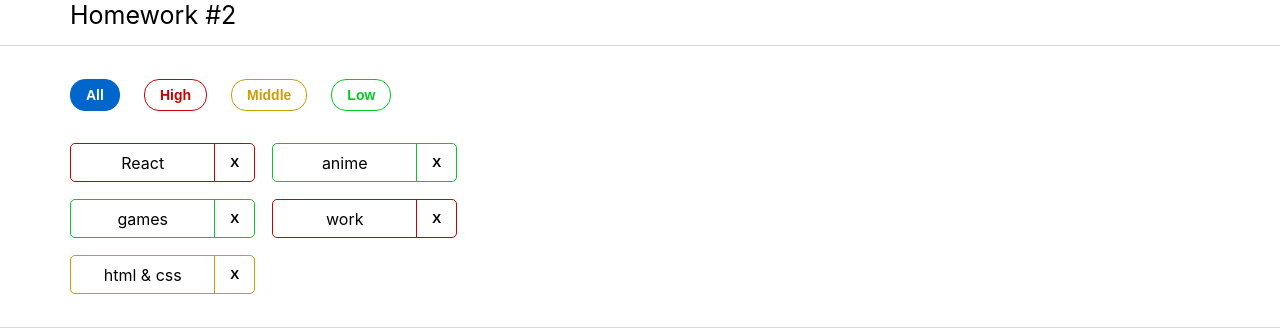
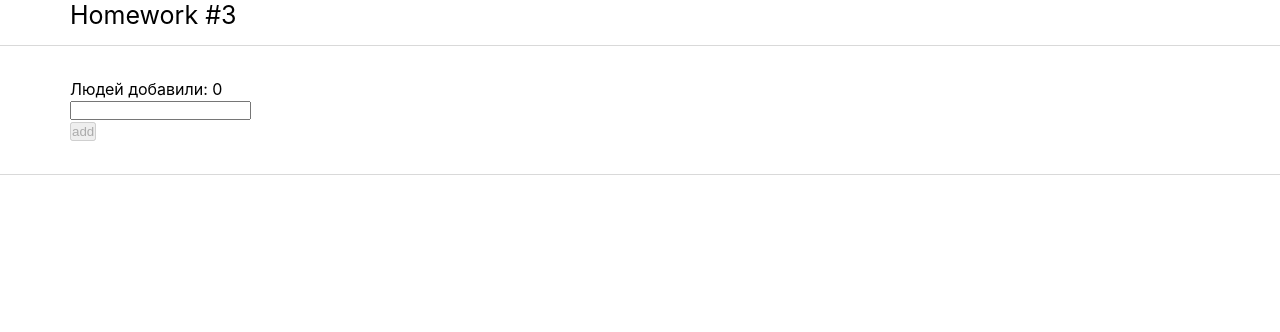
Before and after one commit to Mag408/HWS2-Master, a React (Create React App) app: page / in a window 1280 px wide. Shown: the top 332 px of the page. Built offline with nearby package versions, Linux system fonts and the light colour scheme.

Commit message:
finish 3 hw

```diff
--- a/src/s1-main/App.tsx
+++ b/src/s1-main/App.tsx
@@ -2,14 +2,15 @@
 import s from "./App.module.css";
 import HW1 from "../s2-homeworks/hw01/HW1";
 import HW2 from "../s2-homeworks/hw02/HW2";
+import HW3 from "../s2-homeworks/hw03/HW3";
 
 function App() {
   return (
     <div className={s.App}>
-      {/* <HW1/> */}
+      {/* <HW1 /> */}
       {/*раскомментировать по ходу выполнения*/}
-      <HW2 />
-      {/*<HW3/>*/}
+      {/* <HW2 /> */}
+      <HW3 />
       {/*<HW4/>*/}
 
       {/*при выполнении дз 5 и более - закомментировать здесь дз 1-4, так как они есть внутри дз 5*/}
--- a/src/s2-homeworks/hw03/Greeting.module.css
+++ b/src/s2-homeworks/hw03/Greeting.module.css
@@ -14,6 +14,7 @@
 }
 
 .errorInput {
+  border: 1px solid red;
 }
 
 .button {
--- a/src/s2-homeworks/hw03/Greeting.tsx
+++ b/src/s2-homeworks/hw03/Greeting.tsx
@@ -1,16 +1,16 @@
-import React, {ChangeEvent, KeyboardEvent} from 'react'
-import s from './Greeting.module.css'
+import React, { ChangeEvent, KeyboardEvent } from "react";
+import s from "./Greeting.module.css";
 
 type GreetingPropsType = {
-    name: any // need to fix any
-    setNameCallback: any // need to fix any
-    addUser: any // need to fix any
-    onBlur: any // need to fix any
-    onEnter: any // need to fix any
-    error: any // need to fix any
-    totalUsers: any // need to fix any
-    lastUserName?: any // need to fix any
-}
+  name: string; // need to fix any
+  setNameCallback: (e: ChangeEvent<HTMLInputElement>) => void; // need to fix any
+  addUser: () => void; // need to fix any
+  onBlur: () => void; // need to fix any
+  onEnter: (e: any) => void; // need to fix any
+  error: boolean; // need to fix any
+  totalUsers: number; // need to fix any
+  lastUserName?: string; // need to fix any
+};
 
 // презентационная компонента (для верстальщика)
 const Greeting: React.FC<GreetingPropsType> = (
@@ -25,34 +25,32 @@
     lastUserName,
   } // деструктуризация пропсов
 ) => {
-    const inputClass = s.errorInput // need to fix with (?:)
+  const inputClass = error ? s.errorInput : ""; // need to fix with (?:)
 
   return (
-        <div id={'hw3-form'} className={s.greetingForm}>
+    <div id={"hw3-form"} className={s.greetingForm}>
       <div className={s.text}>
-                {'Людей добавили: '}
-                <span id={'hw3-users-total'}>
-                    {totalUsers}
-                </span>
+        {"Людей добавили: "}
+        <span id={"hw3-users-total"}>{totalUsers}</span>
       </div>
 
       <div className={s.inputAndButtonContainer}>
         <div>
           <input
-                        id={'hw3-input'}
+            id={"hw3-input"}
             value={name}
-                        onChange={setNameCallback}
+            onChange={(e) => setNameCallback(e)}
             className={inputClass}
             onKeyDown={onEnter}
             onBlur={onBlur}
           />
-                    <div id={'hw3-error'} className={s.error}>
+          <div id={"hw3-error"} className={s.error}>
             {error}
           </div>
         </div>
 
         <button
-                    id={'hw3-button'}
+          id={"hw3-button"}
           onClick={addUser}
           className={s.button}
           disabled={!name.trim()}
@@ -63,11 +61,11 @@
 
       {lastUserName && (
         <div className={s.greeting}>
-                    Привет <span id={'hw3-last-user'}>{lastUserName}</span>!
+          Привет <span id={"hw3-last-user"}>{lastUserName}</span>!
         </div>
       )}
     </div>
-    )
-}
+  );
+};
 
-export default Greeting
+export default Greeting;
--- a/src/s2-homeworks/hw03/GreetingContainer.tsx
+++ b/src/s2-homeworks/hw03/GreetingContainer.tsx
@@ -1,21 +1,46 @@
-import React, { ChangeEvent, KeyboardEvent, useState } from 'react'
-import Greeting from './Greeting'
-import { UserType } from './HW3'
+import React, { ChangeEvent, KeyboardEvent, useState } from "react";
+import Greeting from "./Greeting";
+import { UserType } from "./HW3";
 
 type GreetingContainerPropsType = {
-    users: any // need to fix any
-    addUserCallback: any // need to fix any
+  users: UserType[]; // need to fix any
+  addUserCallback: (name: string) => void; // need to fix any
+};
+
+export const pureAddUser = (
+  name: string,
+  setError: Function,
+  setName: Function,
+  addUserCallback: (name: string) => void
+) => {
+  if (name !== "") {
+    addUserCallback(name);
+    setError(false);
+    setName("");
+  } else {
+    setError(true);
   }
+  // если имя пустое - показать ошибку, иначе - добавить юзера и очистить инпут
+};
 
-export const pureAddUser = (name: any, setError: any, setName: any, addUserCallback: any) => {
-    // если имя пустое - показать ошибку, иначе - добавить юзера и очистить инпут
+export const pureOnBlur = (name: string, setError: Function) => {
+  if (name === "") {
+    setError(true);
+  } else {
+    setError(false);
   }
+  // если имя пустое - показать ошибку
+};
 
-export const pureOnBlur = (name: any, setError: any) => { // если имя пустое - показать ошибку
+export const pureOnEnter = (
+  e: React.KeyboardEvent<HTMLInputElement>,
+  addUser: () => void
+) => {
+  if (e.key === "Enter") {
+    addUser();
   }
-
-export const pureOnEnter = (e: any, addUser: any) => { // если нажата кнопка Enter - добавить
-}
+  // если нажата кнопка Enter - добавить
+};
 
 // более простой и понятный для новичков
 // function GreetingContainer(props: GreetingPropsType) {
@@ -26,28 +51,30 @@
   addUserCallback,
 }) => {
   // деструктуризация пропсов
-    const [name, setName] = useState<any>('') // need to fix any
-    const [error, setError] = useState<any>('') // need to fix any
+  const [name, setName] = useState<string>(""); // need to fix any
+  const [error, setError] = useState<boolean>(false); // need to fix any
 
-    const setNameCallback = (e: any) => { // need to fix any
-        setName('some name') // need to fix
+  const setNameCallback = (e: ChangeEvent<HTMLInputElement>) => {
+    // need to fix any
+    console.log(name);
+    setName(e.target.value); // need to fix
 
-        error && setError('')
-    }
+    error && setError(false);
+  };
   const addUser = () => {
-        pureAddUser(name, setError, setName, addUserCallback)
-    }
+    pureAddUser(name, setError, setName, addUserCallback);
+  };
 
   const onBlur = () => {
-        pureOnBlur(name, setError)
-    }
+    pureOnBlur(name, setError);
+  };
 
   const onEnter = (e: any) => {
-        pureOnEnter(e, addUser)
-    }
+    pureOnEnter(e, addUser);
+  };
 
-    const totalUsers = 0 // need to fix
-    const lastUserName = 'some name' // need to fix
+  const totalUsers = users.length; // need to fix
+  const lastUserName = users.at(-1)?.name; // need to fix
 
   return (
     <Greeting
@@ -60,7 +87,7 @@
       totalUsers={totalUsers}
       lastUserName={lastUserName}
     />
-    )
-}
+  );
+};
 
-export default GreetingContainer
+export default GreetingContainer;
--- a/src/s2-homeworks/hw03/HW3.tsx
+++ b/src/s2-homeworks/hw03/HW3.tsx
@@ -1,7 +1,7 @@
-import React, { useState } from 'react'
-import { v1 } from 'uuid'
-import s2 from '../../s1-main/App.module.css'
-import GreetingContainer from './GreetingContainer'
+import React, { useState } from "react";
+import { v1 } from "uuid";
+import s2 from "../../s1-main/App.module.css";
+import GreetingContainer from "./GreetingContainer";
 
 /*
  * 1 - описать тип UserType
@@ -19,36 +19,41 @@
 
 // types
 export type UserType = {
-    _id: any // need to fix any
-    name: any // need to fix any
-}
+  _id: string; // need to fix any
+  name: string; // need to fix any
+};
 
-export const pureAddUserCallback = (name: any, setUsers: any, users: any) => { // need to fix any
-    const user = { // need to fix
-    }
-    setUsers([...users, user])
-}
+export const pureAddUserCallback = (
+  name: string,
+  setUsers: Function,
+  users: UserType[]
+) => {
+  // need to fix any
+  const user = {
+    _id: v1(),
+    name,
+  };
+  setUsers([...users, user]);
+};
 
 const HW3 = () => {
-    const [users, setUsers] = useState<any>([]) // need to fix any
+  const [users, setUsers] = useState<UserType[]>([]); // need to fix any
 
-    const addUserCallback = (name: any) => { // need to fix any
-        pureAddUserCallback(name, setUsers, users)
-    }
+  const addUserCallback = (name: string) => {
+    // need to fix any
+    pureAddUserCallback(name, setUsers, users);
+  };
 
   return (
-        <div id={'hw3'}>
+    <div id={"hw3"}>
       <div className={s2.hwTitle}>Homework #3</div>
       {/*для автоматической проверки дз (не менять)*/}
 
       <div className={s2.hw}>
-                <GreetingContainer
-                    users={users}
-                    addUserCallback={addUserCallback}
-                />
+        <GreetingContainer users={users} addUserCallback={addUserCallback} />
       </div>
     </div>
-    )
-}
+  );
+};
 
-export default HW3
+export default HW3;
```
Lines whose indentation alone changed are shown as unchanged.
